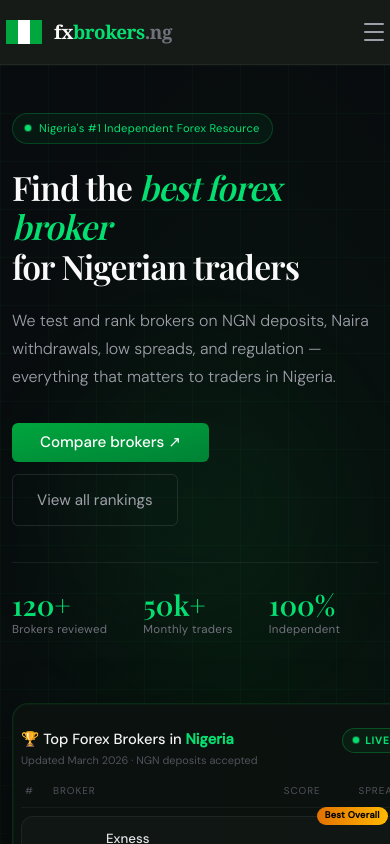
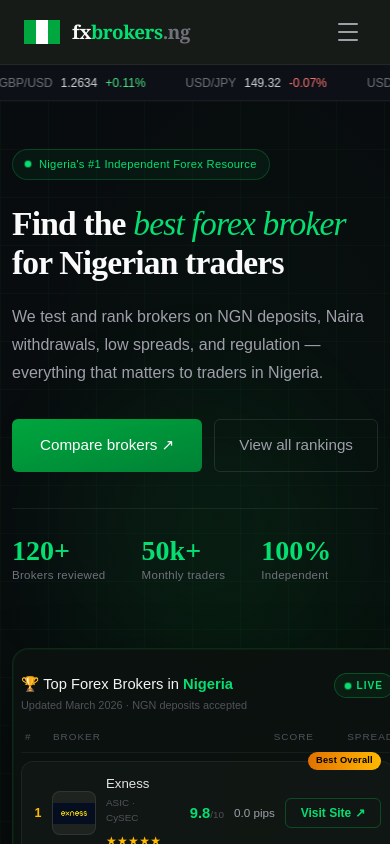
Before and after one commit to satoshikemboi/IB-Nigeria, a React (Vite) app: page / in a window 390 px wide. Shown: the top 844 px of the page. Built offline with nearby package versions, Linux system fonts and the light colour scheme; a web font is replaced by a local one.

Commit message:
trying to fix the width issue

```diff
--- a/src/components/Navbar.jsx
+++ b/src/components/Navbar.jsx
@@ -15,7 +15,7 @@
 
   return (
     <nav className="sticky top-0 z-50 w-full bg-[#0a0f0c]/95 border-b border-white/6 backdrop-blur-md overflow-hidden">
-      <div className="max-w-full mx-auto px-12 h-16 flex items-center justify-center gap-48">
+      <div className="max-w-7xl mx-auto px-6 md:px-12 h-16 flex items-center justify-between gap-4">
 
         {/* ── Logo ── */}
         <Link to="/" className="flex items-center gap-2 no-underline group">
@@ -85,8 +85,9 @@
       </div>
 
       {/* ── Mobile menu ── */}
-<div className={`md:hidden transition-all duration-300 overflow-hidden ${open ? "max-h-112" : "max-h-0"}`}>
-  <div className="border-t border-white/6 pl-4 py-4 flex flex-col gap-1">
+<div className={`md:hidden transition-all duration-300 overflow-hidden ${open ? "max-h-dvh opacity-100" : "max-h-0 opacity-0"}`}>
+  {/* Added pr-4 to balance the pl-4 and w-full to contain it */}
+  <div className="border-t border-white/6 px-4 py-4 flex flex-col gap-1 w-full box-border">
 
     {links.map(({ label, to }) => {
       const active = pathname === to;
@@ -95,7 +96,7 @@
           key={to}
           to={to}
           onClick={() => setOpen(false)}
-          className={`flex items-center justify-between px-4 py-3 rounded-lg text-sm font-medium transition-all duration-150 no-underline ${
+          className={`flex items-center justify-between px-4 py-3 rounded-lg text-sm font-medium transition-all duration-150 no-underline w-full box-border ${
             active
               ? "text-green-400 bg-green-500/10 border border-green-500/20"
               : "text-zinc-400 hover:text-zinc-100 hover:bg-white/5 border border-transparent"
@@ -111,25 +112,26 @@
     })}
 
     {/* Divider */}
-    <div className="my-2 border-t border-white/6" />
+    <div className="my-2 border-t border-white/6 w-full" />
 
     {/* NGN info row */}
-    <div className="flex items-center justify-between px-4 py-2 text-xs text-zinc-500">
+    <div className="flex items-center justify-between px-4 py-2 text-[0.7rem] text-zinc-500 w-full box-border">
       <span>Currency</span>
       <span className="inline-flex items-center gap-1.5 text-green-400 font-medium">
-        🇳🇬 Nigerian Naira (NGN)
+        🇳🇬 NGN
       </span>
     </div>
 
     {/* CTA */}
-    <Link
-      to="/compare"
-      onClick={() => setOpen(false)}
-      className="mt-1 flex items-center justify-center gap-2 w-full py-3 text-sm font-semibold text-white bg-linear-to-br from-green-600 to-green-700 rounded-lg no-underline hover:shadow-[0_6px_20px_rgba(22,163,74,0.35)] transition-all"
-    >
-      🇳🇬 Compare Nigerian Brokers
-    </Link>
-
+    <div className="px-2"> {/* Added a small wrapper for the button padding */}
+      <Link
+        to="/compare"
+        onClick={() => setOpen(false)}
+        className="mt-1 flex items-center justify-center gap-2 w-full py-3 text-sm font-semibold text-white bg-green-600 rounded-lg no-underline"
+      >
+        Compare Nigerian Brokers
+      </Link>
+    </div>
   </div>
 </div>
     </nav>
--- a/src/pages/Home.jsx
+++ b/src/pages/Home.jsx
@@ -3,11 +3,17 @@
 
 /* ── Keyframes + fonts (only things Tailwind can't do at runtime) ─────────── */
 const KEYFRAMES = `
+html, body {
+    max-width: 100%;
+    overflow-x: hidden;
+    position: relative;
+  }
+
   @import url('https://fonts.googleapis.com/css2?family=Playfair+Display:ital,wght@0,600;1,400&family=DM+Sans:wght@300;400;500&display=swap');
 
   @keyframes ticker {
-    from { transform: translateX(100vw); }
-    to   { transform: translateX(-100%); }
+    from { transform: translateX(0); }
+    to   { transform: translateX(-50%); }
   }
   @keyframes fadeUp {
     from { opacity: 0; transform: translateY(24px); }
@@ -53,10 +59,6 @@
     box-shadow: 0 32px 64px rgba(0,0,0,0.5), inset 0 0 0 1px rgba(34,197,94,0.06);
   }
 
-  html, body {
-  overflow-x: hidden;
-  max-width: 100%;
-}
 `;
 
 /* ── Data ─────────────────────────────────────────────────────────────────── */
@@ -103,22 +105,36 @@
 
 /* ── Ticker ───────────────────────────────────────────────────────────────── */
 function Ticker() {
-  const doubled = [...tickers, ...tickers];
   return (
-    <div className="bg-[#0d1117] border-b border-white/5 h-9 flex items-center"
-      style={{ overflow: "hidden", position: "relative", width: "100%" }}
+    <div
+      style={{
+        width: "100%",
+        maxWidth: "100%",
+        height: "36px",
+        background: "#0d1117",
+        borderBottom: "1px solid rgba(255,255,255,0.05)",
+        display: "flex",
+        alignItems: "center",
+        overflow: "hidden",
+        position: "relative",
+      }}
     >
       <div
-        className="flex whitespace-nowrap gap-10 animate-ticker"
-        style={{ position: "absolute", left: 0, willChange: "transform" }}
+        className="animate-ticker"
+        style={{
+          display: "flex",
+          gap: "2.5rem",
+          whiteSpace: "nowrap",
+          willChange: "transform",
+          position: "absolute",
+          left: 0,
+        }}
       >
-        {doubled.map((t, i) => (
-          <span key={i} className="inline-flex items-center gap-2 text-xs">
-            <span className="text-zinc-500 font-medium">{t.pair}</span>
-            <span className="text-zinc-300 font-medium">{t.price}</span>
-            <span className={`font-medium ${t.up ? "text-green-400" : "text-red-400"}`}>
-              {t.change}
-            </span>
+        {[...tickers, ...tickers].map((t, i) => (
+          <span key={i} style={{ display: "inline-flex", alignItems: "center", gap: "0.5rem", fontSize: "0.75rem" }}>
+            <span style={{ color: "#71717a", fontWeight: 500 }}>{t.pair}</span>
+            <span style={{ color: "#d4d4d8", fontWeight: 500 }}>{t.price}</span>
+            <span style={{ fontWeight: 500, color: t.up ? "#4ade80" : "#f87171" }}>{t.change}</span>
           </span>
         ))}
       </div>
@@ -138,10 +154,10 @@
   }, []);
 
   return (
-    <div style={{ overflowX: "hidden"}} className="font-dm bg-[#080c0e] text-zinc-300 min-h-screen overflow-x-hidden">
+    <div className="font-dm bg-[#080c0e] text-zinc-300 min-h-screen w-full overflow-x-hidden">
 
       {/* ── Live ticker ── */}
-      {/* <Ticker /> */}
+       <Ticker />
 
       {/* ── HERO ── */}
       <section className="relative min-h-[92vh] flex items-center overflow-hidden">
```
